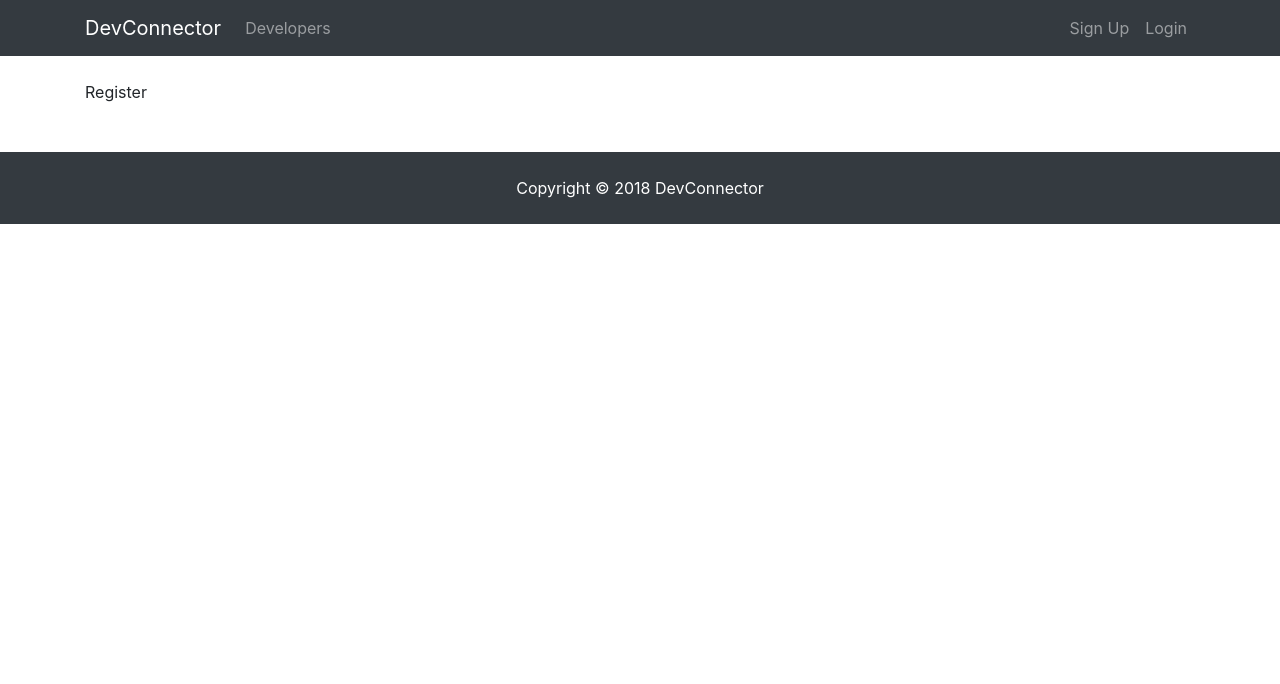
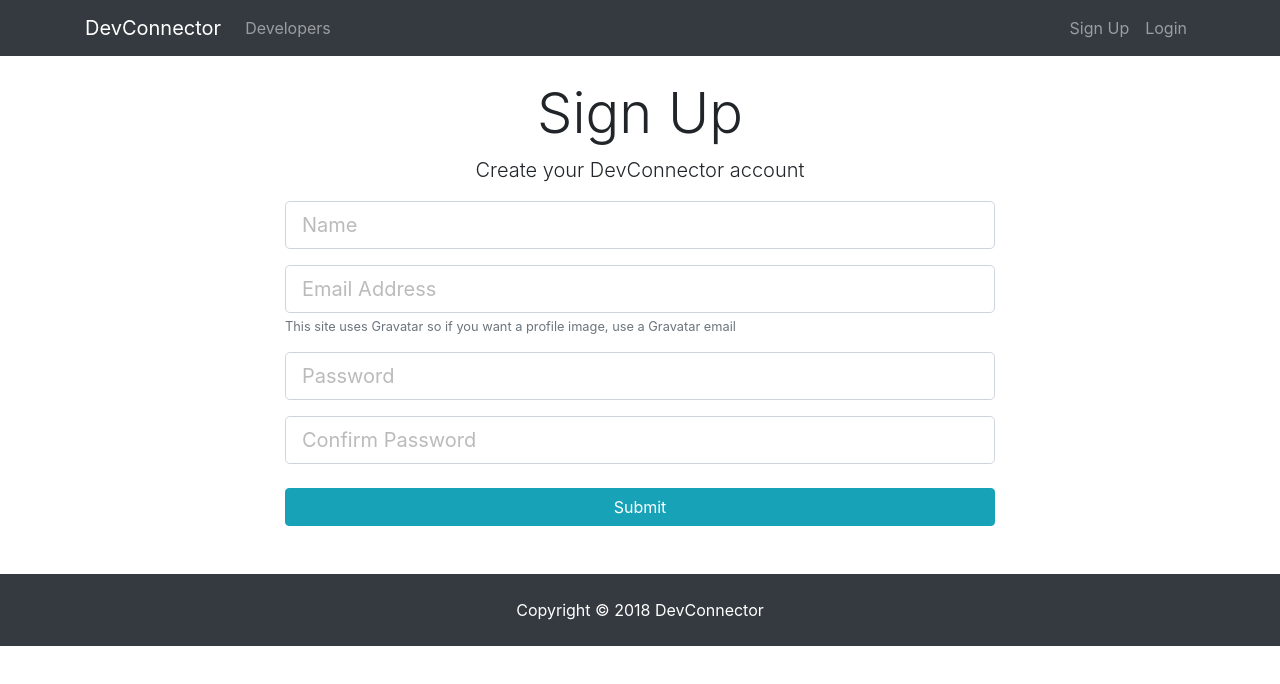
Before and after one commit to Reactomaniac/devCon, a React (Create React App) app in the folder client/: page /register in a window 1280 px wide. Shown: the top 684 px of the page. Built offline with nearby package versions, Linux system fonts and the light colour scheme.

Commit message:
Bind onChange & onSubmit.

```diff
--- a/client/src/components/auth/Register.js
+++ b/client/src/components/auth/Register.js
@@ -1,10 +1,95 @@
 import React, { Component } from 'react';
 
 class Register extends Component {
+  constructor() {
+    super();
+    this.state = {
+      name: "",
+      email: "",
+      password: "",
+      password2: "",
+      errors: {}
+    };
+
+    this.onChange = this.onChange.bind(this);
+    this.onSubmit = this.onSubmit.bind(this);
+  }
+
+  onChange(e) {
+    this.setState({ [e.target.name]: e.target.value });
+  }
+
+  onSubmit(e) {
+    e.preventDefault();
+
+    const newUser = {
+      name: this.state.name,
+      email: this.state.email,
+      password: this.state.password,
+      password2: this.state.password2
+    }
+
+    console.log(newUser);
+  }
+
   render() {
     return (
-      <div>
-        Register
+      <div className="register">
+        <div className="container">
+          <div className="row">
+            <div className="col-md-8 m-auto">
+              <h1 className="display-4 text-center">Sign Up</h1>
+              <p className="lead text-center">Create your DevConnector account</p>
+              <form onSubmit={this.onSubmit}>
+                <div className="form-group">
+                  <input
+                    type="text"
+                    className="form-control form-control-lg"
+                    placeholder="Name"
+                    name="name"
+                    value={this.state.name}
+                    onChange={this.onChange.bind(this)}
+                    required />
+                </div>
+                <div className="form-group">
+                  <input
+                    type="email"
+                    className="form-control form-control-lg"
+                    placeholder="Email Address"
+                    name="email"
+                    value={this.state.email}
+                    onChange={this.onChange.bind(this)}
+                    />
+                  <small className="form-text text-muted">This site uses Gravatar so if you want a profile image, use a Gravatar email</small>
+                </div>
+                <div className="form-group">
+                  <input
+                    type="password"
+                    className="form-control form-control-lg"
+                    placeholder="Password"
+                    name="password"
+                    value={this.state.password}
+                    onChange={this.onChange.bind(this)}
+                    />
+                </div>
+                <div className="form-group">
+                  <input
+                    type="password"
+                    className="form-control form-control-lg"
+                    placeholder="Confirm Password"
+                    name="password2"
+                    value={this.state.password2}
+                    onChange={this.onChange.bind(this)}
+                    />
+                </div>
+                <input
+                  type="submit"
+                  className="btn btn-info btn-block mt-4"
+                  />
+              </form>
+            </div>
+          </div>
+        </div>
       </div>
     );
   }
```
